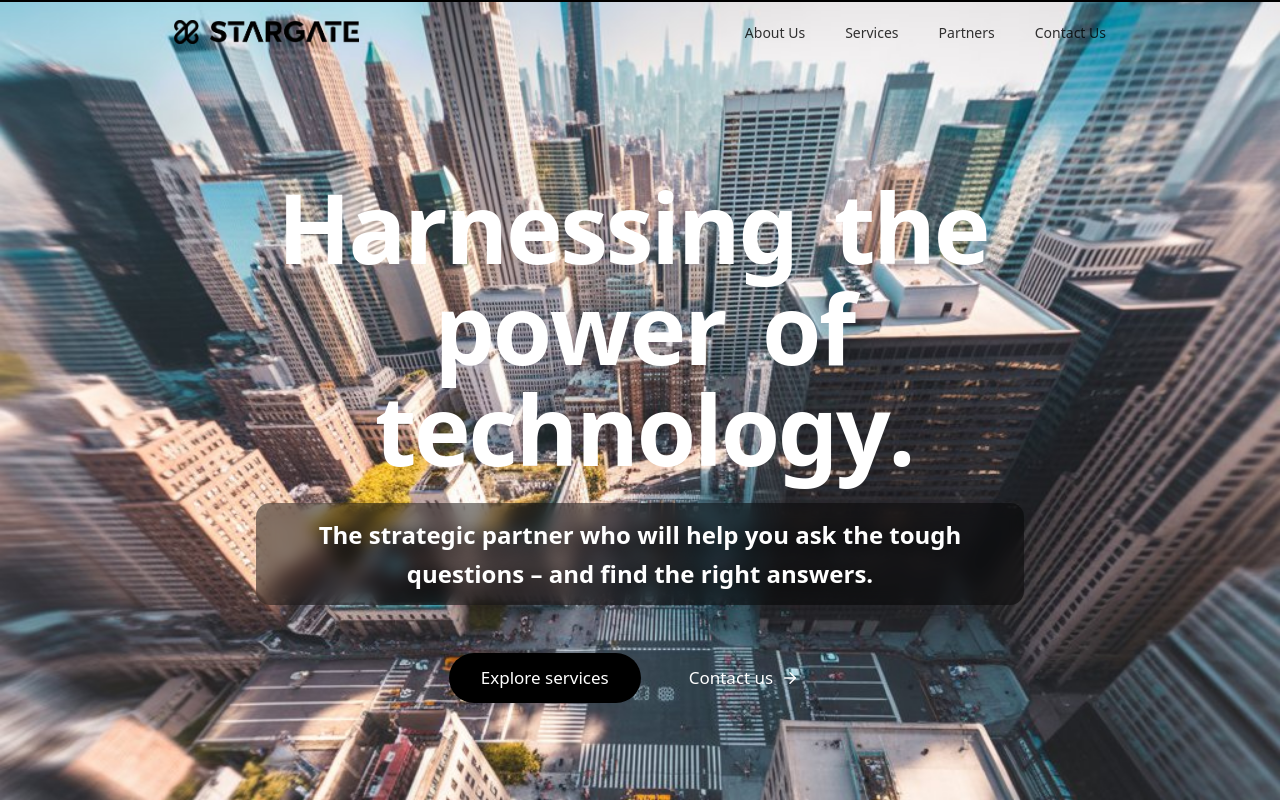
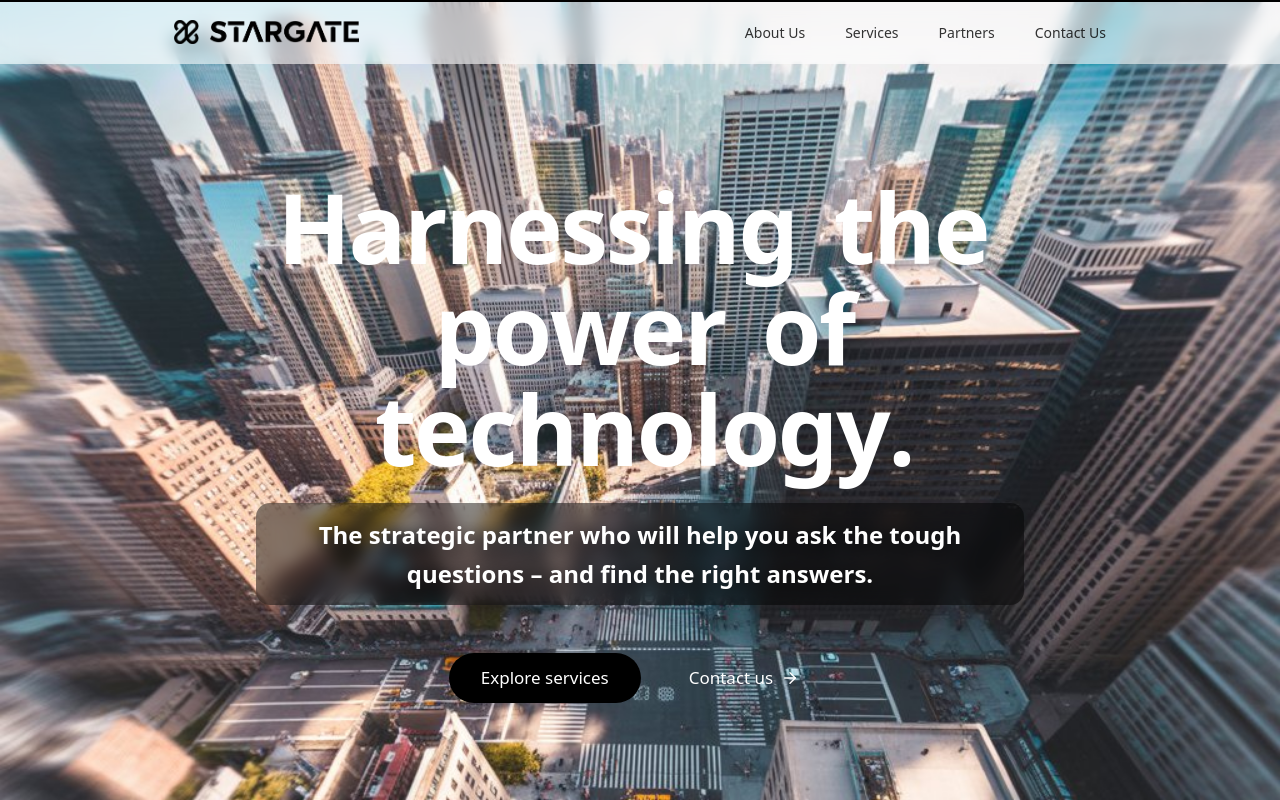
Before and after one commit to samboss233/Stargate-Package, a React (Vite) app: page / in a window 1280 px wide. Built offline with nearby package versions, Linux system fonts and the light colour scheme; a web font is replaced by a local one.

Commit message:
Banner fix

```diff
--- a/src/components/generated/StargateWebsite.tsx
+++ b/src/components/generated/StargateWebsite.tsx
@@ -393,7 +393,7 @@ export const StargateWebsite = () => {
     }} />
 
       {/* Navigation */}
-      <nav className={`fixed top-0 w-full z-50 transition-all duration-500 ${isScrolled ? 'bg-white/80 backdrop-blur-2xl py-3 border-b border-black/10' : 'bg-transparent py-5'}`}>
+      <nav className={`fixed top-0 w-full z-50 transition-all duration-500 ${isScrolled ? 'bg-white/95 backdrop-blur-2xl py-3 border-b border-black/10 shadow-sm' : 'bg-white/60 backdrop-blur-sm py-5'}`}>
         <div className="max-w-[980px] mx-auto px-6 flex items-center justify-between">
           {/* Logo */}
           <a href="#home" className="flex items-center">
```
